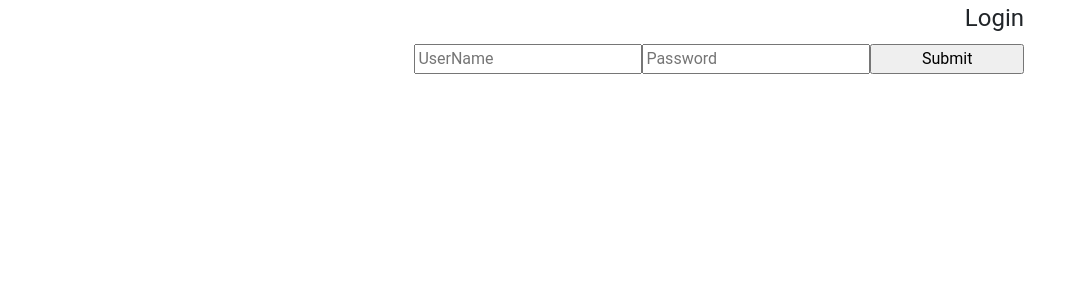
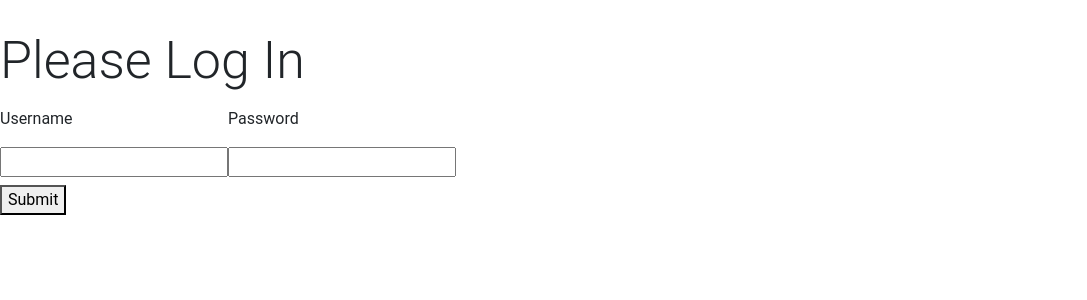
Before and after one commit to kiran9589/MTTraveller, a React (Create React App) app: page /dashboard in a window 1280 px wide. Before the commit this address led to /login. Shown: the top 300 px of the page, without its empty margins (0-1087 px from the left). Built offline with nearby package versions, Linux system fonts and the light colour scheme.

Commit message:
Login api integartion and dashboard redirection

```diff
--- a/src/index.js
+++ b/src/index.js
@@ -9,16 +9,8 @@ import "./assets/scss/light-bootstrap-dashboard-react.scss?v=2.0.0";
 import "./assets/css/demo.css";
 import "@fortawesome/fontawesome-free/css/all.min.css";
 
-import Login from "../src/views/Login"
-import AdminLayout from "layouts/Admin.js";
-
+import App from "../src/views/App"
 ReactDOM.render(
-  <BrowserRouter>
-    <Switch>
-      <Route path="/admin" render={(props) => <AdminLayout {...props} />} />
-      <Route path="/login" component={Login} />
-      <Redirect from="/" to="/login" />
-    </Switch>
-  </BrowserRouter>,
+  <App />,
   document.getElementById("root")
 );
--- a/src/layouts/Admin.js
+++ b/src/layouts/Admin.js
@@ -23,7 +23,7 @@ function Admin() {
           <Route
             path={prop.layout + prop.path}
             render={(props) => <prop.component {...props} />}
-            key={key}
+            key={prop.key}
           />
         );
       } else {
--- a/src/routes.js
+++ b/src/routes.js
@@ -4,18 +4,12 @@ import Login from "views/Login.js";
 
 const dashboardRoutes = [
   {
-    path: "/login",
-    name: "Login",
-    icon: "nc-icon nc-chart-pie-35",
-    component: Login,
-    layout: "/",
-  },
-  {
     path: "/posts",
     name: "Posts",
     icon: "nc-icon nc-chart-pie-35",
     component: Posts,
     layout: "/admin",
+    key:"post"
   },
   {
     path: "/dashboard",
@@ -23,6 +17,7 @@ const dashboardRoutes = [
     icon: "nc-icon nc-circle-09",
     component: Dashboard,
     layout: "/admin",
+    key:"dashboard"
   },
 ];
 
--- /dev/null
+++ b/src/views/App.js
@@ -0,0 +1,24 @@
+import React, { useState } from 'react';
+import { BrowserRouter, Route, Switch, Redirect } from "react-router-dom";
+
+import Login from "./Login"
+import AdminLayout from "layouts/Admin.js";
+
+function App() {
+  const [token, setToken] = useState();
+
+  if(!token) {
+    return <Login setToken={setToken} />
+  }
+
+  return (
+    <BrowserRouter>
+        <Switch>
+            <Route path="/admin" render={(props) => <AdminLayout {...props} />} />
+            <Redirect from="/" to="/admin/dashboard" />
+        </Switch>
+    </BrowserRouter>
+  );
+}
+
+export default App;
--- a/src/views/Login.js
+++ b/src/views/Login.js
@@ -1,11 +1,13 @@
-import React from "react";
+import React, { useState } from 'react';
+import PropTypes from 'prop-types';
 import axios from "axios";
-import { useQuery } from "react-query";
-import { useHistory } from "react-router-dom";
 
+async function loginUser(credentials) {
+
+  let result = null;
   const endpoint = "http://3.66.147.152:9000/graphql";
   const signIn = `
-  {
+    mutation signIn {
       signIn(input:{
         email:"superadmin"
         password:"MTT@1234"
@@ -15,76 +17,66 @@ const signIn = `
     }
   `;
 
-
-const Login = (props) => {
-  const history = useHistory();
-  const handleSubmit = (e) => {
-    e.preventDefault();
-    const data = login();
-    localStorage.setItem("token", true);
-    history.push("/");
-  };
-
-  const login = () => {
-    const { data, isLoading, error } = useQuery("launches", () => {
-      return axios({
+  await axios({
     url: endpoint,
     method: "POST",
     data: {
-          mutation: signIn
+      query: signIn
     }
-      }).then(response => response.data.data);
+  }).then(response => {
+
+    if(response.data.data){
+      result = response.data.data.signIn.accessToken
+    }
+
   });
 
-    if (isLoading) return "Loading...";
-    if (error) return <pre>{error.message}</pre>;
-    if(data) return data;
+  console.log(result);
+  return result;
+
+//  return fetch('http://localhost:8080/login', {
+//    method: 'POST',
+//    headers: {
+//      'Content-Type': 'application/json'
+//    },
+//    body: JSON.stringify(credentials)
+//  })
+//    .then(data => data.json())
 }
 
+export default function Login({ setToken }) {
+  const [username, setUserName] = useState();
+  const [password, setPassword] = useState();
 
-  const click = (e) => {
+  const handleSubmit = async e => {
     e.preventDefault();
-    localStorage.removeItem("token");
-    history.push("/");
+    const token = await loginUser({
+      username,
+      password
+    });
+    setToken(token);
+  }
+
+  return(
+    <div className="login-wrapper">
+      <h1>Please Log In</h1>
+      <form onSubmit={handleSubmit}>
+        <label>
+          <p>Username</p>
+          <input type="text" onChange={e => setUserName(e.target.value)} />
+        </label>
+        <label>
+          <p>Password</p>
+          <input type="password" onChange={e => setPassword(e.target.value)} />
+        </label>
+        <div>
+          <button type="submit">Submit</button>
+        </div>
+      </form>
+    </div>
+  )
+}
+
+Login.propTypes = {
+  setToken: PropTypes.func.isRequired
 };
-
-  return (
-    <div>
-      {localStorage.getItem("token") !== "true" ? (
-        <form style={{ width: "100%" }} onSubmit={handleSubmit}>
-          <fieldset
-            style={{
-              width: "60%",
-              margin: "auto",
-              marginBottom: "2%",
-              textAlign: "end",
-            }}
-          >
-            <legend>Login</legend>
-            <input
-              id="username"
-              placeholder="UserName"
-              className="fields"
-              type="text"
-            ></input>
-
-            <input
-              id="password"
-              placeholder="Password"
-              className="fields"
-              type="password"
-            ></input>
-
-            <input type="submit" className="buttons" style={{ width: "20%" }} />
-          </fieldset>
-        </form>
-      ) : (
-        <button style={{ width: "50%" }} className="buttons" onClick={click}>
-          Logout
-        </button>
-      )}
-    </div>
-  );
-};
-
-export default Login;
```
Also changed, not shown: 1 other file (tests, documents, lock files or other folders). Lines whose indentation alone changed are shown as unchanged.
